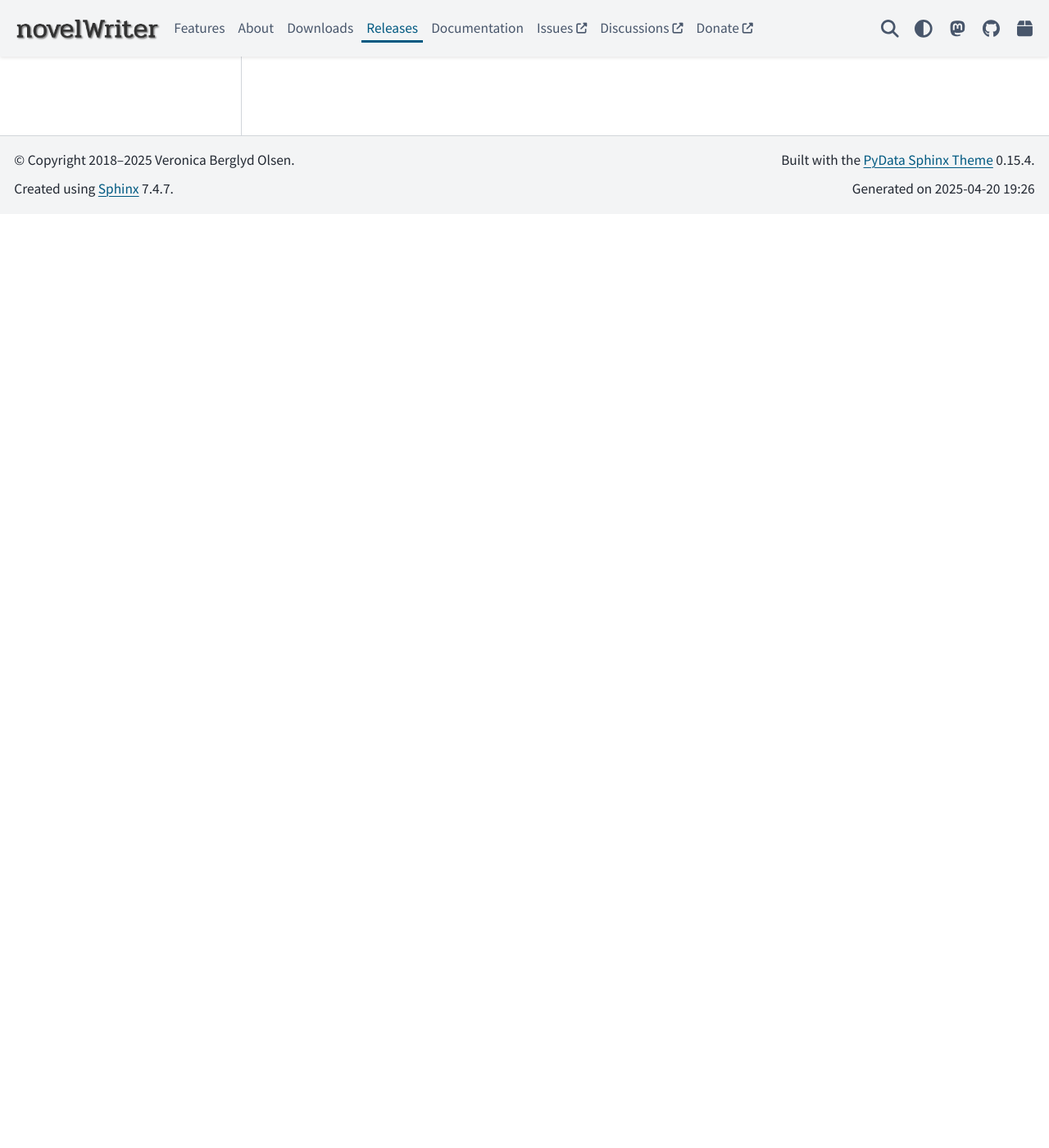
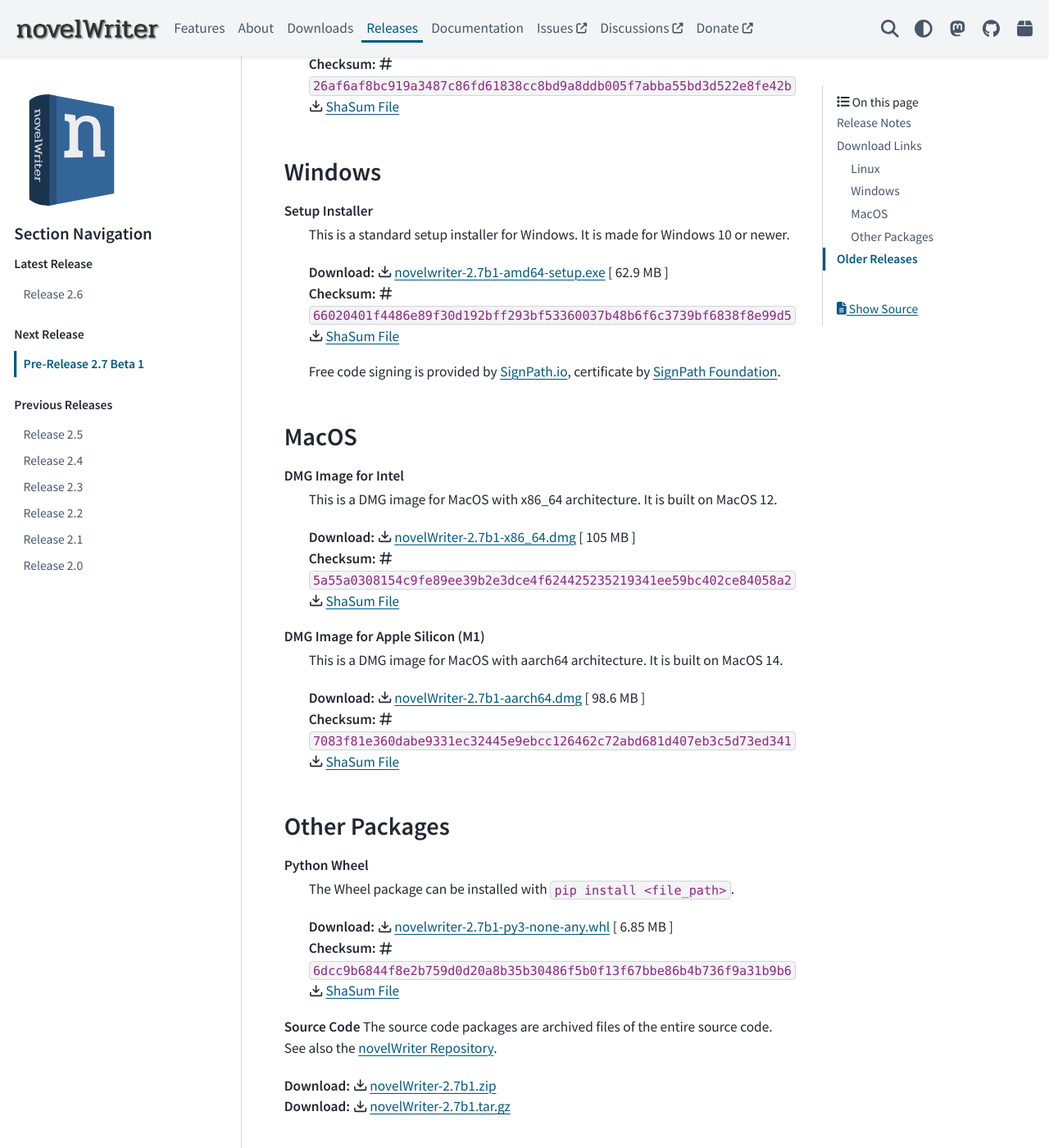
Before and after one commit to vkbo/novelWriter.io, a Sphinx documentation site: the page built from source/releases/release_2_7.rst, in a window 1280 px wide and 1400 px high, scrolled down 1139 px. Shown: the whole window at 82% size. Built offline with Sphinx 7.4.7 and the PyData theme 0.15.4, drawn with Linux system fonts in a browser that asks for light colours; some of the changed text lies outside the part shown.

Commit message:
Release 2.7 Beta 1

```diff
--- a/source/generated/download_pre_release.rst
+++ b/source/generated/download_pre_release.rst
@@ -1 +1,74 @@
-*There is currently no pre-release available ...*
+.. _AppImage website: https://appimage.org/
+.. _Ubuntu: https://ubuntu.com/
+.. _Debian: https://www.debian.org/
+.. _Linux Mint: https://linuxmint.com/
+.. _novelWriter Repository: https://github.com/vkbo/novelWriter/
+.. _SignPath.io: https://about.signpath.io/
+.. _SignPath Foundation: https://signpath.org/
+
+| **Release Version:** Version 2.7 Beta 1
+| **Release Date:** April 20, 2025
+| **Release Notes:** :ref:`main_release_2_7`
+| **GitHub Release:** :octicon:`mark-github` `GitHub <https://github.com/vkbo/novelWriter/releases/tag/v2.7b1>`__
+
+Linux
+-----
+
+**AppImage**
+   The AppImage should run on any recent Linux distro. See the
+
+   | **Download:** :octicon:`download` `novelWriter-2.7b1.AppImage <https://github.com/vkbo/novelWriter/releases/download/v2.7b1/novelWriter-2.7b1.AppImage>`__ [ 117 MB ]
+   | **Checksum:** :octicon:`hash` ``203651fb9245fb5252f56dc13914603fdb6d24fa991da6f0a9a6716c30811a6b`` :octicon:`download` `ShaSum File <https://github.com/vkbo/novelWriter/releases/download/v2.7b1/novelWriter-2.7b1.AppImage.sha256>`__
+
+   `AppImage website`_ for more info.
+
+**Debian Package**
+   The package is built for Debian_, but should also work for Ubuntu_ and `Linux Mint`_.
+
+   | **Download:** :octicon:`download` `novelwriter_2.7b1_all.deb <https://github.com/vkbo/novelWriter/releases/download/v2.7b1/novelwriter_2.7b1_all.deb>`__ [ 4.18 MB ]
+   | **Checksum:** :octicon:`hash` ``26af6af8bc919a3487c86fd61838cc8bd9a8ddb005f7abba55bd3d522e8fe42b`` :octicon:`download` `ShaSum File <https://github.com/vkbo/novelWriter/releases/download/v2.7b1/novelwriter_2.7b1_all.deb.sha256>`__
+
+
+Windows
+-------
+
+**Setup Installer**
+   This is a standard setup installer for Windows. It is made for Windows 10 or newer.
+
+   | **Download:** :octicon:`download` `novelwriter-2.7b1-amd64-setup.exe <https://github.com/vkbo/novelWriter/releases/download/v2.7b1/novelwriter-2.7b1-amd64-setup.exe>`__ [ 62.9 MB ]
+   | **Checksum:** :octicon:`hash` ``66020401f4486e89f30d192bff293bf53360037b48b6f6c3739bf6838f8e99d5`` :octicon:`download` `ShaSum File <https://github.com/vkbo/novelWriter/releases/download/v2.7b1/novelwriter-2.7b1-amd64-setup.exe.sha256>`__
+
+   Free code signing is provided by `SignPath.io`_, certificate by `SignPath Foundation`_.
+
+
+MacOS
+-----
+
+**DMG Image for Intel**
+   This is a DMG image for MacOS with x86_64 architecture. It is built on MacOS 12.
+
+   | **Download:** :octicon:`download` `novelWriter-2.7b1-x86_64.dmg <https://github.com/vkbo/novelWriter/releases/download/v2.7b1/novelWriter-2.7b1-x86_64.dmg>`__ [ 105 MB ]
+   | **Checksum:** :octicon:`hash` ``5a55a0308154c9fe89ee39b2e3dce4f624425235219341ee59bc402ce84058a2`` :octicon:`download` `ShaSum File <https://github.com/vkbo/novelWriter/releases/download/v2.7b1/novelWriter-2.7b1-x86_64.dmg.sha256>`__
+
+
+**DMG Image for Apple Silicon (M1)**
+   This is a DMG image for MacOS with aarch64 architecture. It is built on MacOS 14.
+
+   | **Download:** :octicon:`download` `novelWriter-2.7b1-aarch64.dmg <https://github.com/vkbo/novelWriter/releases/download/v2.7b1/novelWriter-2.7b1-aarch64.dmg>`__ [ 98.6 MB ]
+   | **Checksum:** :octicon:`hash` ``7083f81e360dabe9331ec32445e9ebcc126462c72abd681d407eb3c5d73ed341`` :octicon:`download` `ShaSum File <https://github.com/vkbo/novelWriter/releases/download/v2.7b1/novelWriter-2.7b1-aarch64.dmg.sha256>`__
+
+
+Other Packages
+--------------
+
+**Python Wheel**
+   The Wheel package can be installed with ``pip install <file_path>``.
+
+   | **Download:** :octicon:`download` `novelwriter-2.7b1-py3-none-any.whl <https://github.com/vkbo/novelWriter/releases/download/v2.7b1/novelwriter-2.7b1-py3-none-any.whl>`__ [ 6.85 MB ]
+   | **Checksum:** :octicon:`hash` ``6dcc9b6844f8e2b759d0d20a8b35b30486f5b0f13f67bbe86b4b736f9a31b9b6`` :octicon:`download` `ShaSum File <https://github.com/vkbo/novelWriter/releases/download/v2.7b1/novelwriter-2.7b1-py3-none-any.whl.sha256>`__
+
+**Source Code**
+The source code packages are archived files of the entire source code. See also the `novelWriter Repository`_.
+
+| **Download:** :octicon:`download` `novelWriter-2.7b1.zip <https://api.github.com/repos/vkbo/novelWriter/zipball/v2.7b1>`__
+| **Download:** :octicon:`download` `novelWriter-2.7b1.tar.gz <https://api.github.com/repos/vkbo/novelWriter/tarball/v2.7b1>`__
--- a/source/releases/release_2_7.rst
+++ b/source/releases/release_2_7.rst
@@ -4,7 +4,7 @@
 Pre-Release 2.7 Beta 1
 **********************
 
-| **Release Date:** Not Yet Released
+| **Release Date:** April 20, 2025
 
 .. _Issues: https://github.com/vkbo/novelWriter/issues
 
@@ -17,7 +17,7 @@
    This is a pre-release of the next release version, and is intended for testing only. Please be careful when using this version
    on live writing projects, and make sure you take frequent backups.
 
-   You can follow the development progress on the `2.7 Beta 1 Milestone <https://github.com/vkbo/novelWriter/milestone/88>`__.
+   You can follow the development progress on the `2.7 RC 1 Milestone <https://github.com/vkbo/novelWriter/milestone/96>`__.
 
 
 Download Links
```
